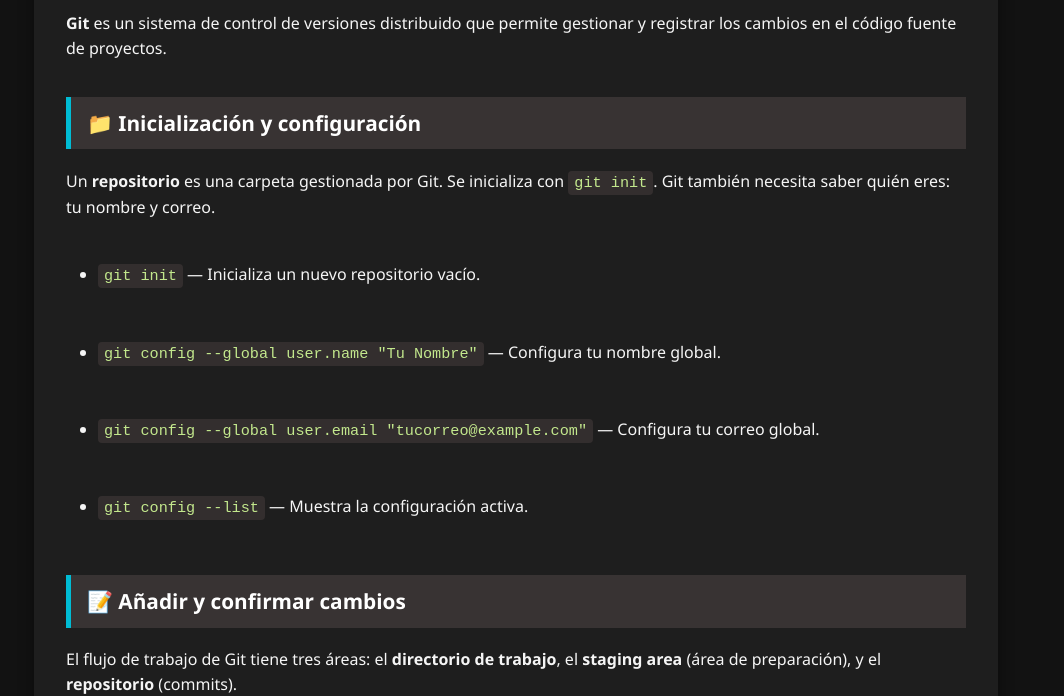
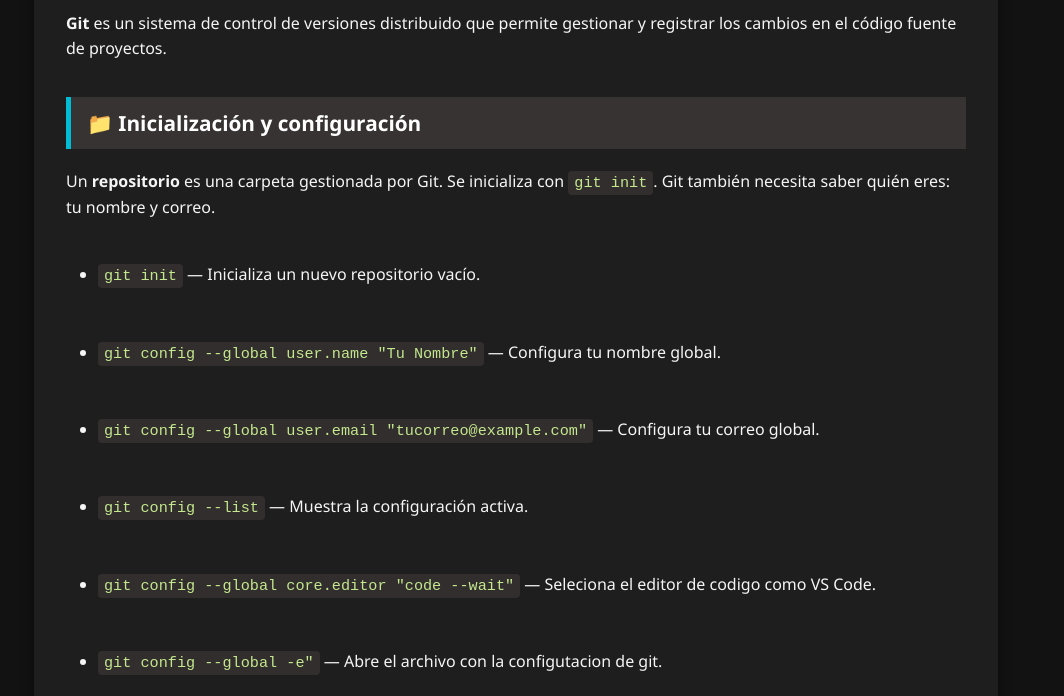
Before and after one commit to Juan-Jose-Santero/Rep, a plain HTML site: page index.html in a window 1280 px wide. Shown: the part 111-807 px from the top of the page, without its empty margins (124-1188 px from the left). Drawn offline with Linux system fonts and the light colour scheme.

Commit message:
Añadir git config --global -e y core.editor

```diff
--- a/index.html
+++ b/index.html
@@ -26,6 +26,8 @@
       <li><p><code>git config --global user.name "Tu Nombre"</code> — Configura tu nombre global.</p></li>
       <li><p><code>git config --global user.email "tucorreo@example.com"</code> — Configura tu correo global.</p></li>
       <li><p><code>git config --list</code> — Muestra la configuración activa.</p></li>
+      <li><p><code>git config --global core.editor "code --wait"</code> — Seleciona el editor de codigo como VS Code.</p></li>
+      <li><p><code>git config --global -e"</code> — Abre el archivo con la configutacion de git.</p></li>
     </ul>
 
     <h2>📝 Añadir y confirmar cambios</h2>
```
